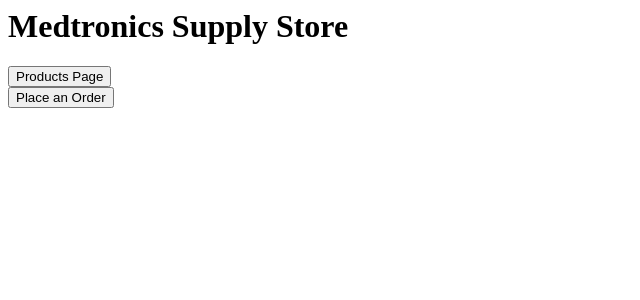
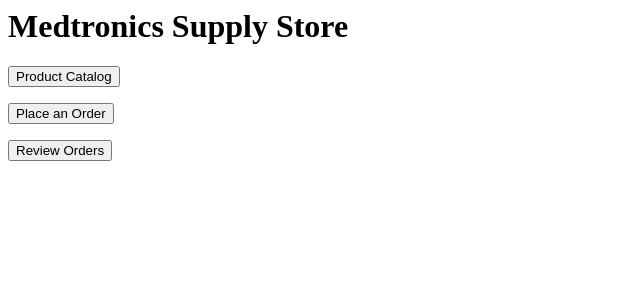
Before and after one commit to SunnykMoore/Project-Mars, a Django app: page / in a window 1280 px wide. Shown: the top 300 px of the page, without its empty margins (0-640 px from the left). Run offline with Django 3.2, Linux system fonts and the light colour scheme.

Commit message:
Updated link routes on main page, added link to create new order.

```diff
--- a/HelloDjango/HelloDjango/urls.py
+++ b/HelloDjango/HelloDjango/urls.py
@@ -23,7 +23,7 @@ urlpatterns = [
     path('admin/', admin.site.urls),
     path('', views.home, name='home'),
     path('products/', views.products, name='catalogue'),
-    #path('order/', views.order, name='orderform'),
+    #path('order/', views.order, name='orderform'), # Depreciated but kept for reference 10.18.21 BE
     path('orders/', OrderListView.as_view(), name='orders'),
     path('order/create/', CreateOrderView.as_view(), name='create_order'),
 ]
--- a/HelloDjango/templates/home.html
+++ b/HelloDjango/templates/home.html
@@ -1,5 +1,9 @@
 <h1>Medtronics Supply Store</h1>
-<a href="http://127.0.0.1:8000/products/" target="_blank">
-	<button type="button">Products Page</button><br>
-<a href="http://127.0.0.1:8000/order/" target="_blank">
-	<button type="button">Place an Order</button>
+<p><a href='/products/' target="_blank">
+	<button type="button">Product Catalog</button></p>
+
+<p><a href='order/create/' target="_blank">
+	<button type="button">Place an Order</button></p>
+
+<p><a href='/orders/' target="_blank">
+	<button type="button">Review Orders</button></p>
```
Also changed, not shown: HelloDjango/db.sqlite3.
